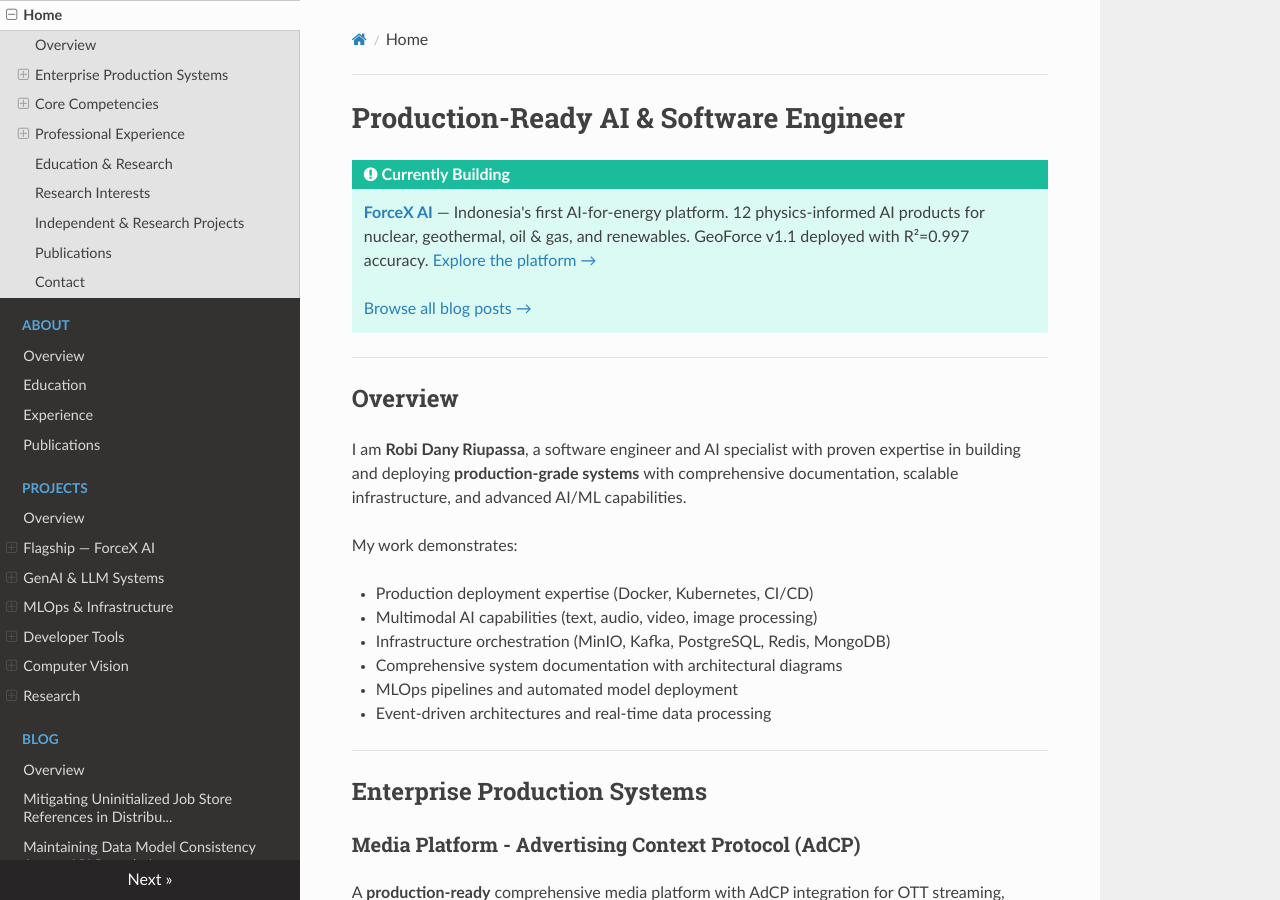
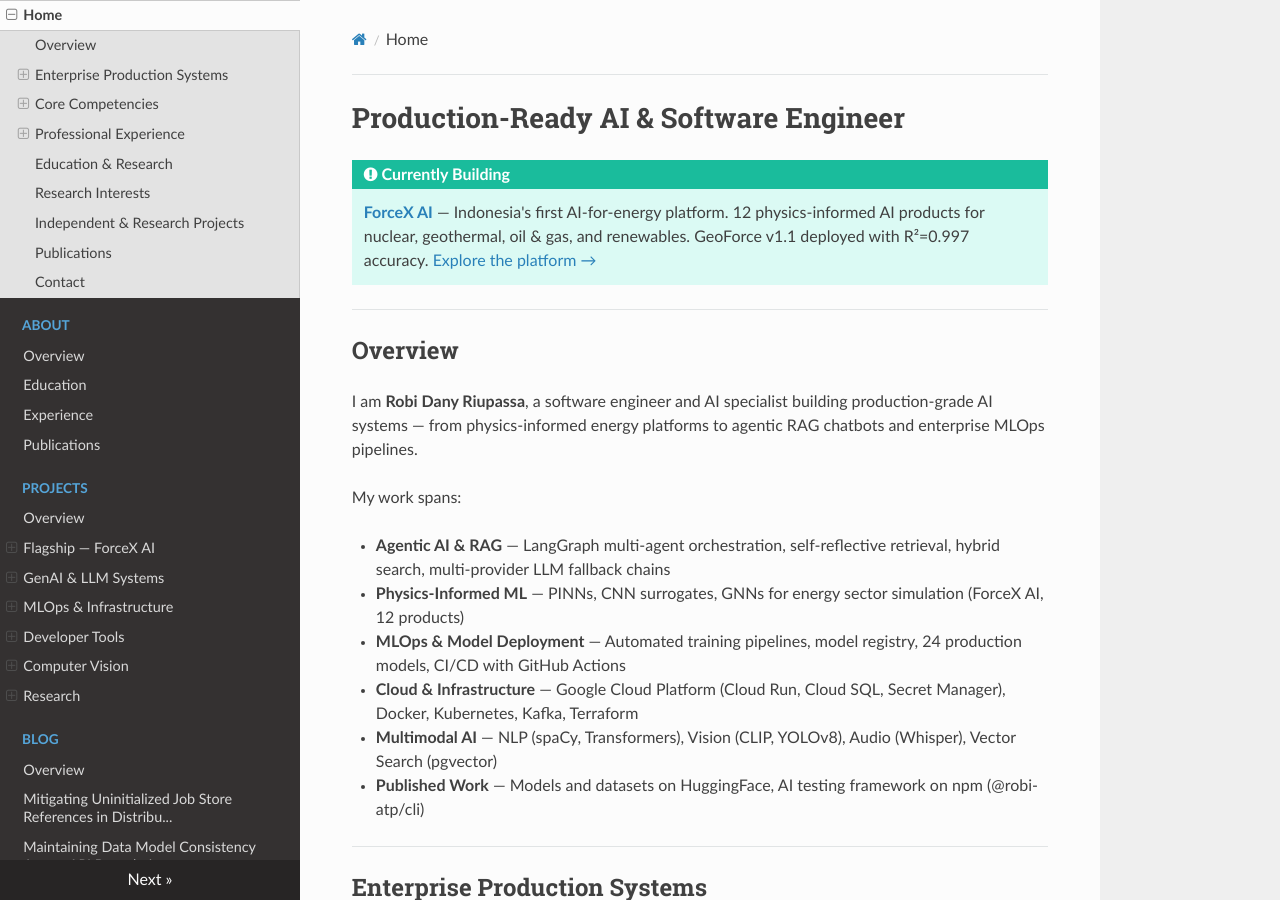
Before and after one commit to robiriu/robiriu.github.io, an MkDocs documentation site: the page built from docs/index.md, in a window 1280 px wide and 900 px high. Built offline with MkDocs 1.6.1, drawn with Linux system fonts in a browser that asks for light colours; nearby versions of some CDN libraries.

Commit message:
update: rewrite overview section to reflect full project scope
Include agentic AI, physics-informed ML, GCP cloud deployment,
published work (HuggingFace, npm), and MLOps capabilities.

Co-Authored-By: Claude Opus 4.6 <noreply@anthropic.com>

```diff
--- a/docs/index.md
+++ b/docs/index.md
@@ -3,26 +3,20 @@
 !!! tip "Currently Building"
     **[ForceX AI](https://forcex-ai.com)** — Indonesia's first AI-for-energy platform. 12 physics-informed AI products for nuclear, geothermal, oil & gas, and renewables. GeoForce v1.1 deployed with R²=0.997 accuracy. [Explore the platform →](https://platform.forcex-ai.com)
 
-
-
-
-
-    [Browse all blog posts →](blog/index.md)
-
 ---
 
 ## Overview
 
-I am **Robi Dany Riupassa**, a software engineer and AI specialist with proven expertise in building and deploying **production-grade systems** with comprehensive documentation, scalable infrastructure, and advanced AI/ML capabilities.
+I am **Robi Dany Riupassa**, a software engineer and AI specialist building production-grade AI systems — from physics-informed energy platforms to agentic RAG chatbots and enterprise MLOps pipelines.
 
-My work demonstrates:
+My work spans:
 
-- Production deployment expertise (Docker, Kubernetes, CI/CD)
-- Multimodal AI capabilities (text, audio, video, image processing)
-- Infrastructure orchestration (MinIO, Kafka, PostgreSQL, Redis, MongoDB)
-- Comprehensive system documentation with architectural diagrams
-- MLOps pipelines and automated model deployment
-- Event-driven architectures and real-time data processing
+- **Agentic AI & RAG** — LangGraph multi-agent orchestration, self-reflective retrieval, hybrid search, multi-provider LLM fallback chains
+- **Physics-Informed ML** — PINNs, CNN surrogates, GNNs for energy sector simulation (ForceX AI, 12 products)
+- **MLOps & Model Deployment** — Automated training pipelines, model registry, 24 production models, CI/CD with GitHub Actions
+- **Cloud & Infrastructure** — Google Cloud Platform (Cloud Run, Cloud SQL, Secret Manager), Docker, Kubernetes, Kafka, Terraform
+- **Multimodal AI** — NLP (spaCy, Transformers), Vision (CLIP, YOLOv8), Audio (Whisper), Vector Search (pgvector)
+- **Published Work** — Models and datasets on HuggingFace, AI testing framework on npm (@robi-atp/cli)
 
 ---
 
```
